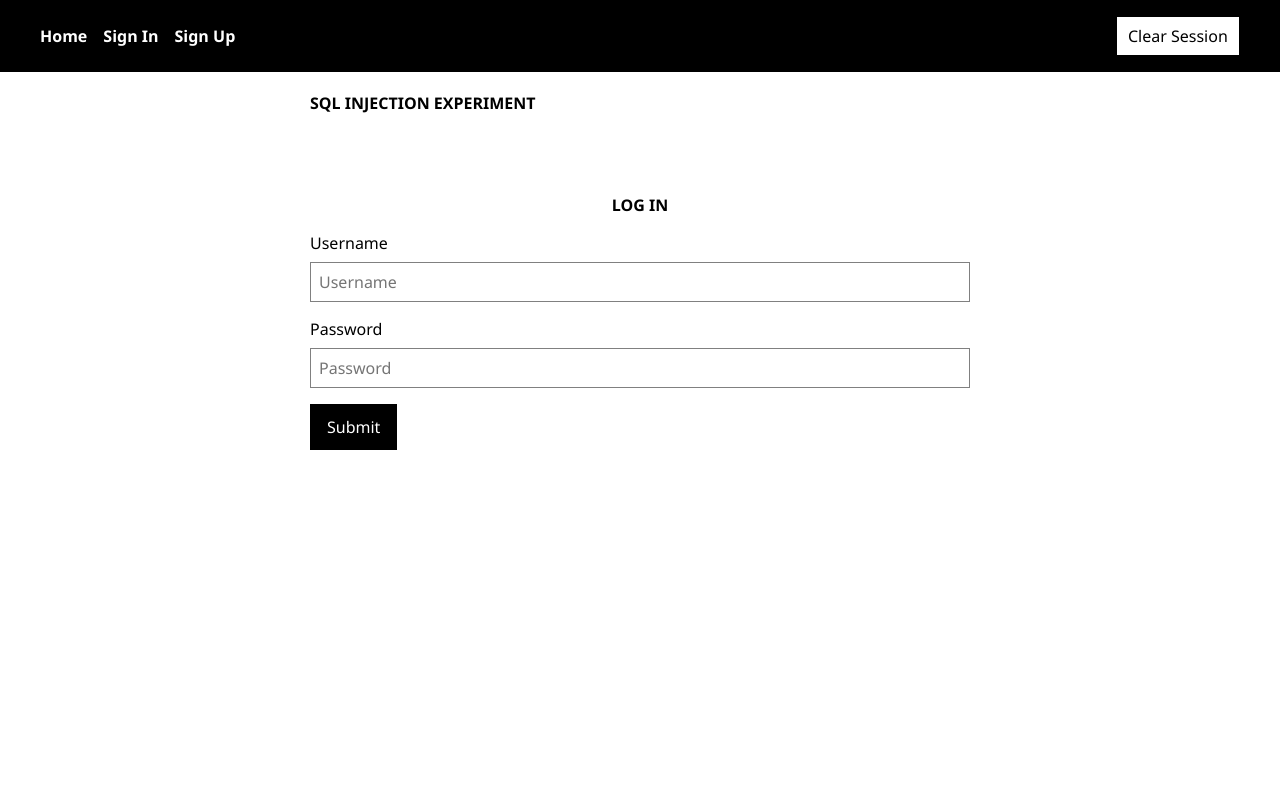
After one commit to Valentine-Efagene/sql-injection-experiment, a PHP site: the page made by views/sign-in.php in a window 1280 px wide. The commit adds this page. Run offline with PHP 8.4, Linux system fonts and the light colour scheme; the template is opened without the code that fills it, so the values that code supplies are empty.

Commit message:
Feat: Set up pages

```diff
--- a/session-destroy.php
+++ b/session-destroy.php
@@ -2,5 +2,5 @@
 session_start();
 session_destroy();
 
-header('Location: ' . 'http://localhost/nedu/index.php');
+header('Location: ' . '/nedu/resource');
 die();
--- a/sign-in.php
+++ b/sign-in.php
@@ -30,5 +30,5 @@ if ($result->num_rows == 0) {
     $_SESSION['username'] = $username;
 }
 
-header('Location: ' . 'http://localhost/nedu/index.php');
+header('Location: ' . '/nedu/resource');
 die();
--- a/sign-up.php
+++ b/sign-up.php
@@ -20,5 +20,5 @@ if (isset($_POST['password'])) {
 $password_hash = hash('ripemd128', $password);
 
 createUser(new User($username, $email, $password_hash));
-header('Location: ' . 'http://localhost/nedu/index.php');
+header('Location: ' . '/nedu/resource');
 die();
--- a/style.css
+++ b/style.css
@@ -74,7 +74,7 @@ table {
 }
 
 .btn--secondary:hover {
-  background-color: #0000006c;
+  background-color: #b3b3b3;
 }
 
 .btn {
@@ -132,3 +132,45 @@ h2 {
   width: 100%;
   text-align: center;
 }
+
+nav {
+  padding: 1rem;
+  width: 100%;
+  background-color: #000000;
+}
+
+nav .content > *:not(:first-child) {
+  margin-left: 1rem;
+}
+
+nav .content {
+  margin-inline: auto;
+  display: flex;
+  justify-content: flex-end;
+  align-items: center;
+  width: min(100%, 1200px);
+}
+
+nav a {
+  color: #ffffff;
+  text-decoration: none;
+  transition: all 300ms;
+  white-space: nowrap;
+  font-weight: 600;
+}
+
+nav a:hover {
+  text-decoration: underline;
+}
+
+nav form {
+}
+
+.btn--nav {
+  background-color: #ffffff;
+  padding: 0.5rem 0.7rem;
+  border: 1px solid #000000;
+  width: fit-content;
+  margin-left: auto;
+  cursor: pointer;
+}
--- /dev/null
+++ b/views/404.php
@@ -0,0 +1 @@
+<h1>404: Not Found</h1>
--- /dev/null
+++ b/views/nav.php
@@ -0,0 +1,10 @@
+<nav>
+    <div class="content">
+        <a href="/nedu/resource">Home</a>
+        <a href="/nedu/sign-in">Sign In</a>
+        <a href="/nedu/sign-up">Sign Up</a>
+        <form action="session-destroy.php">
+            <input class="btn--nav" value="Clear Session" type="submit">
+        </form>
+    </div>
+</nav>
--- /dev/null
+++ b/views/sign-in.php
@@ -0,0 +1,32 @@
+<html>
+
+<head>
+    <title>Sign In</title>
+    <link rel="stylesheet" href="style.css">
+</head>
+
+<body>
+    <?php require_once 'nav.php'; ?>
+    <div class="container">
+
+        <h1>SQL INJECTION EXPERIMENT</h1>
+
+        <section>
+            <h2>LOG IN</h2>
+            <form method="post" action="sign-in.php">
+                <label>
+                    Username
+                    <input class="input" type="text" name="username" id="username" placeholder="Username">
+                </label>
+                <label>
+                    Password
+                    <input class="input" type="password" name="password" id="password" placeholder="Password">
+                </label>
+                <input class="btn" type="submit">
+            </form>
+        </section>
+
+    </div>
+</body>
+
+</html>
```
Also changed, not shown: index.php (+26 -123 lines), views/resource.php (added, +89 -0 lines), views/sign-up.php (added, +72 -0 lines), .htaccess (added).
